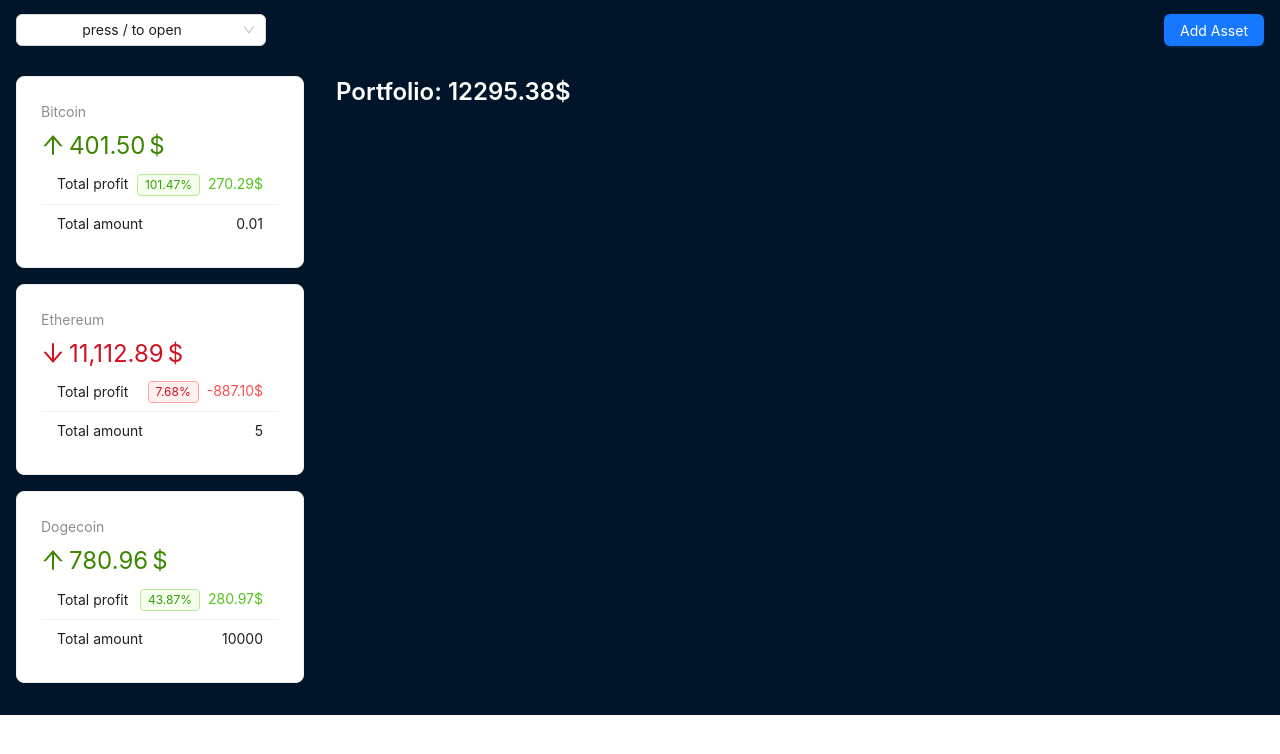
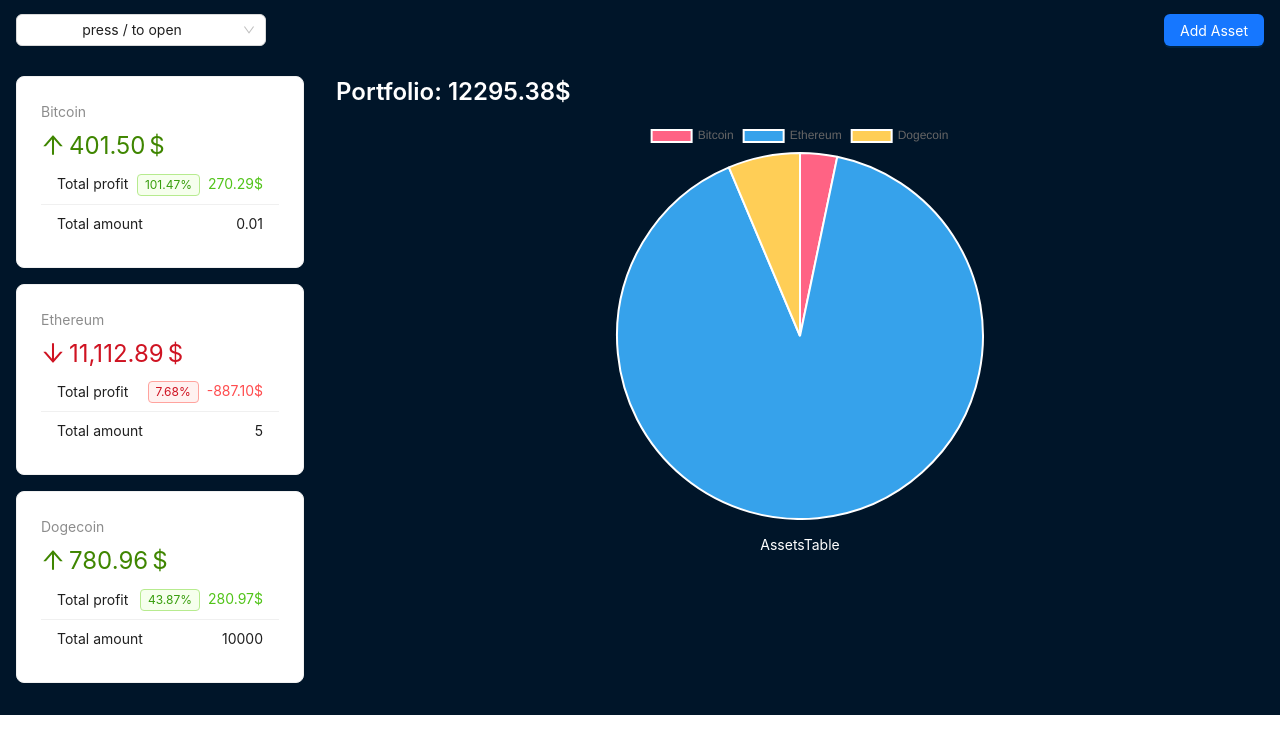
Before and after one commit to xKairus/crypto, a React (Vite) app: page / in a window 1280 px wide. Shown: the top 754 px of the page. Built offline with nearby package versions, Linux system fonts and the light colour scheme; the HTML template or start-up script is replaced by a standard one.

Commit message:
feat: add portfolio chart pie

```diff
--- a/package.json
+++ b/package.json
@@ -12,6 +12,7 @@
   "dependencies": {
     "antd": "^5.13.2",
     "react": "^18.2.0",
+    "react-chartjs-2": "^5.2.0",
     "react-dom": "^18.2.0"
   },
   "devDependencies": {
--- /dev/null
+++ b/src/components/AssetsTable.jsx
@@ -0,0 +1,5 @@
+export default function AssetsTable() {
+  return (
+    <div>AssetsTable</div>
+  )
+}
--- a/src/components/PortfolioChart.jsx
+++ b/src/components/PortfolioChart.jsx
@@ -0,0 +1,39 @@
+import { Chart as ChartJS, ArcElement, Tooltip, Legend } from "chart.js";
+import { Pie } from "react-chartjs-2";
+import { useCrypto } from "../context/crypto-context";
+
+ChartJS.register(ArcElement, Tooltip, Legend);
+
+export default function PortfolioChart() {
+  const { assets } = useCrypto();
+  const data = {
+    labels: assets.map((a) => a.name),
+    datasets: [
+      {
+        label: "$",
+        data: assets.map((a) => a.totalAmount),
+        backgroundColor: [
+          "rgba(255, 99, 132, 1)",
+          "rgba(54, 162, 235, 1)",
+          "rgba(255, 206, 86, 1)",
+          "rgba(75, 192, 192, 1)",
+          "rgba(153, 102, 255, 1)",
+          "rgba(255, 159, 64, 1)",
+        ],
+      },
+    ],
+  };
+
+  return (
+    <div
+      style={{
+        display: "flex",
+        marginBottom: "1rem",
+        justifyContent: "center",
+        height: 400,
+      }}
+    >
+      <Pie data={data} />
+    </div>
+  );
+}
--- a/src/components/layout/AppContent.jsx
+++ b/src/components/layout/AppContent.jsx
@@ -1,6 +1,8 @@
 import { Layout } from "antd";
 import Typography from "antd/es/typography/Typography";
 import { useCrypto } from "../../context/crypto-context";
+import PortfolioChart from "../PortfolioChart";
+import AssetsTable from "../AssetsTable";
 
 const contentStyle = {
   textAlign: "center",
@@ -28,6 +30,8 @@
           .toFixed(2)}
         $
       </Typography.Title>
+      <PortfolioChart />
+      <AssetsTable />
     </Layout.Content>
   );
 }
--- a/src/context/crypto-context.jsx
+++ b/src/context/crypto-context.jsx
@@ -21,6 +21,7 @@
         growPercent: percentDifference(asset.price, coin.price),
         totalAmount: asset.amount * coin.price,
         totalProfit: asset.amount * coin.price - asset.amount * asset.price,
+        name: coin.name,
         ...asset,
       };
     });
```
Also changed, not shown: 1 other file (tests, documents, lock files or other folders).
